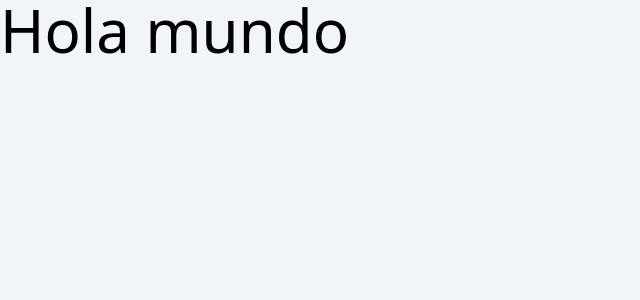
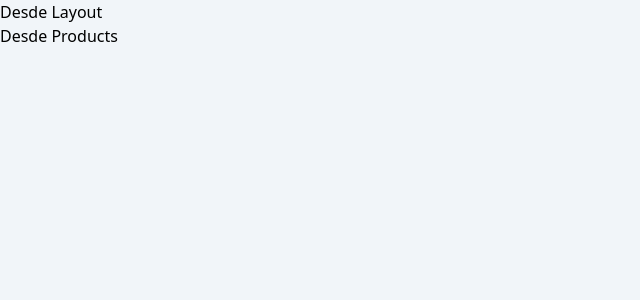
Before and after one commit to lemus777/client, a React (Vite) app: page / in a window 1280 px wide. Shown: the top 300 px of the page, without its empty margins (0-640 px from the left). Built offline with nearby package versions, Linux system fonts and the light colour scheme.

Commit message:
added Data router from react router

```diff
--- a/package.json
+++ b/package.json
@@ -11,7 +11,8 @@
   },
   "dependencies": {
     "react": "^18.3.1",
-    "react-dom": "^18.3.1"
+    "react-dom": "^18.3.1",
+    "react-router-dom": "^6.26.1"
   },
   "devDependencies": {
     "@eslint/js": "^9.9.0",
--- a/src/App.tsx
+++ /dev/null
@@ -1,11 +0,0 @@
-
-function App() {
-
-  return (
-    <>
-      <h1 className="text-6xl">Hola mundo</h1>
-    </>
-  )
-}
-
-export default App
--- /dev/null
+++ b/src/layouts/Layout.tsx
@@ -0,0 +1,10 @@
+import { Outlet } from 'react-router-dom'
+
+export default function Layout() {
+  return (
+    <>
+      <div>Desde Layout</div>
+      <Outlet />
+    </>
+  )
+}
--- a/src/main.tsx
+++ b/src/main.tsx
@@ -1,10 +1,11 @@
 import { StrictMode } from 'react'
 import { createRoot } from 'react-dom/client'
-import App from './App.tsx'
+import { RouterProvider } from 'react-router-dom'
+import { router } from './router'
 import './index.css'
 
 createRoot(document.getElementById('root')!).render(
   <StrictMode>
-    <App />
+    <RouterProvider router={router} />
   </StrictMode>,
 )
--- /dev/null
+++ b/src/router.tsx
@@ -0,0 +1,21 @@
+import { createBrowserRouter } from 'react-router-dom'
+import Layout from './layouts/Layout'
+import Products from './views/Products'
+import NewProduct from './views/NewProduct'
+
+export const router = createBrowserRouter([
+  {
+    path: '/',
+    element: <Layout />,
+    children: [
+      {
+        index: true,
+        element: <Products />
+      },
+      {
+        path: 'productos/nuevo',
+        element: <NewProduct />
+      }
+    ]
+  }
+])
--- /dev/null
+++ b/src/views/NewProduct.tsx
@@ -0,0 +1,5 @@
+export default function NewProduct() {
+  return (
+    <div>Desde NewProduct</div>
+  )
+}
--- /dev/null
+++ b/src/views/Products.tsx
@@ -0,0 +1,5 @@
+export default function Products() {
+  return (
+    <div>Desde Products</div>
+  )
+}
```
Also changed, not shown: 1 other file (tests, documents, lock files or other folders).
